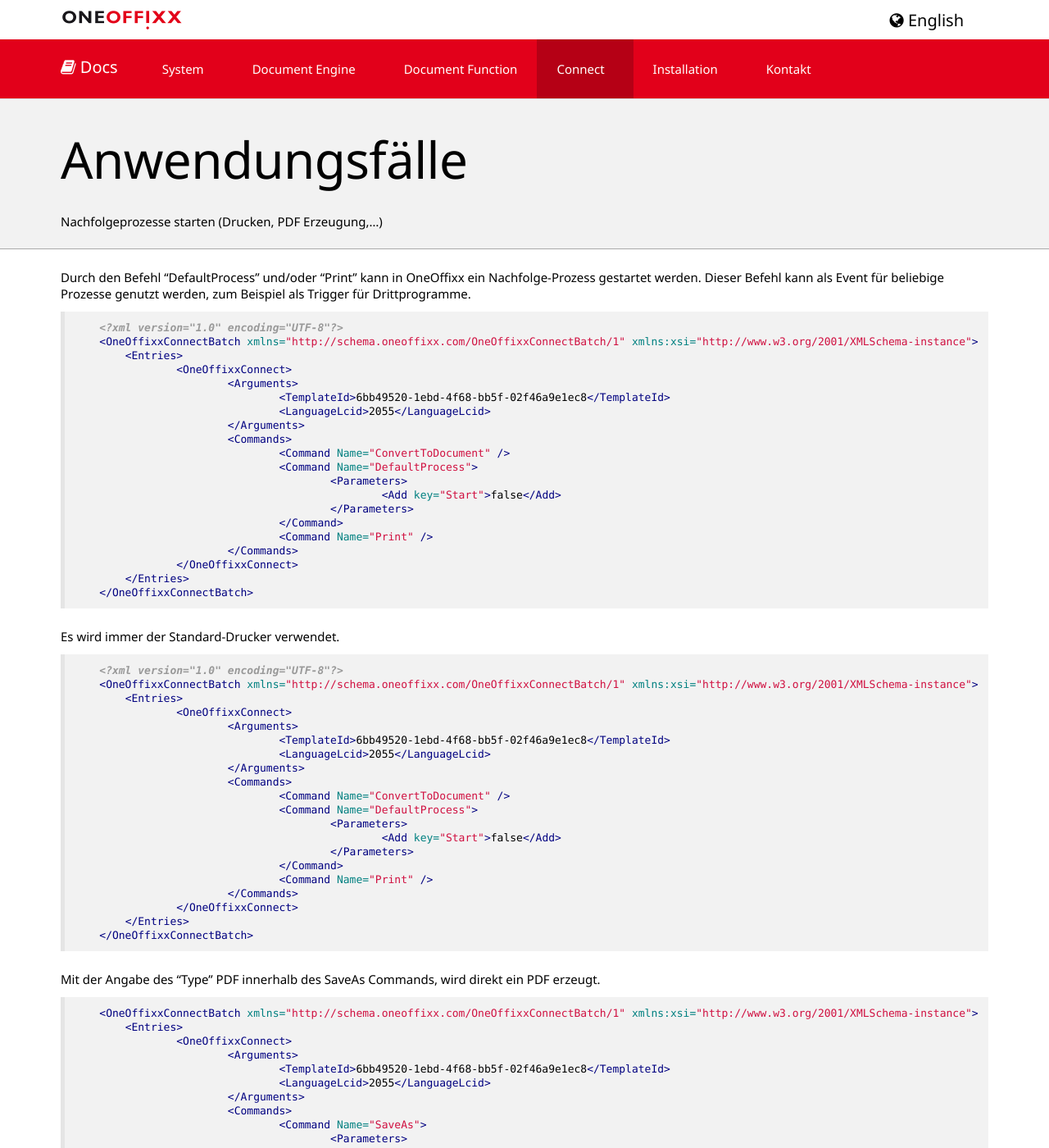
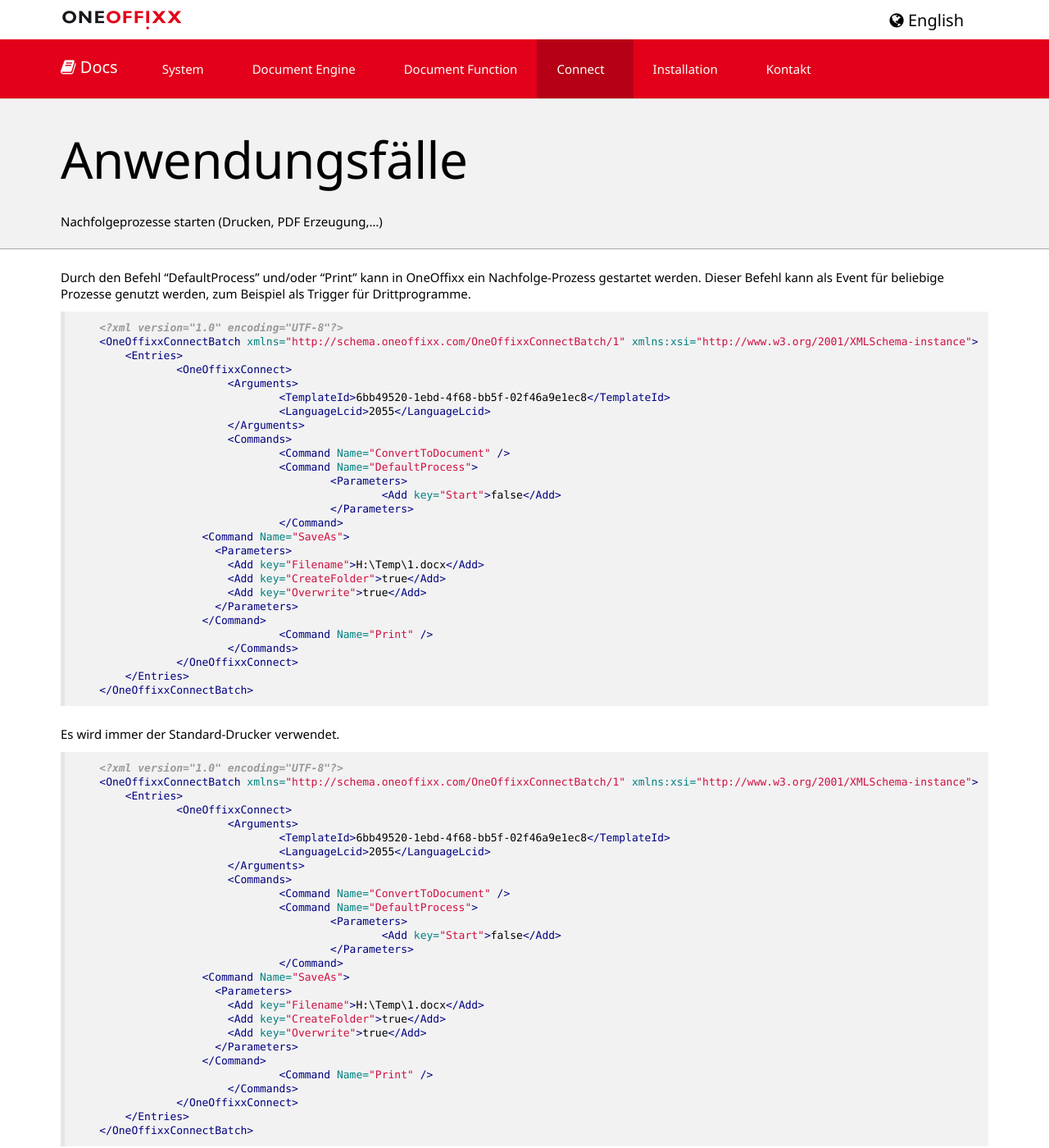
Before and after one commit to primesoft-group/oneoffixx-docs, a Jekyll site: the page built from _pages/connect/de/usecases-after-document-generation.md, in a window 1280 px wide and 1400 px high. Shown: the whole window at 82% size. Built offline with Jekyll 4.4.1, drawn with Linux system fonts in a browser that asks for light colours; nearby versions of some CDN libraries; some web fonts are replaced.

```diff
--- a/_pages/connect/de/usecases-after-document-generation.md
+++ b/_pages/connect/de/usecases-after-document-generation.md
@@ -24,6 +24,13 @@
     						<Add key="Start">false</Add>
     					</Parameters>
     				</Command>
+                    <Command Name="SaveAs">
+                      <Parameters>
+                        <Add key="Filename">H:\Temp\1.docx</Add>
+                        <Add key="CreateFolder">true</Add>
+                        <Add key="Overwrite">true</Add>
+                      </Parameters>
+                    </Command>
     				<Command Name="Print" />
     			</Commands>
     		</OneOffixxConnect>
@@ -49,6 +56,13 @@
     						<Add key="Start">false</Add>
     					</Parameters>
     				</Command>
+                    <Command Name="SaveAs">
+                      <Parameters>
+                        <Add key="Filename">H:\Temp\1.docx</Add>
+                        <Add key="CreateFolder">true</Add>
+                        <Add key="Overwrite">true</Add>
+                      </Parameters>
+                    </Command>
     				<Command Name="Print" />
     			</Commands>
     		</OneOffixxConnect>
```
